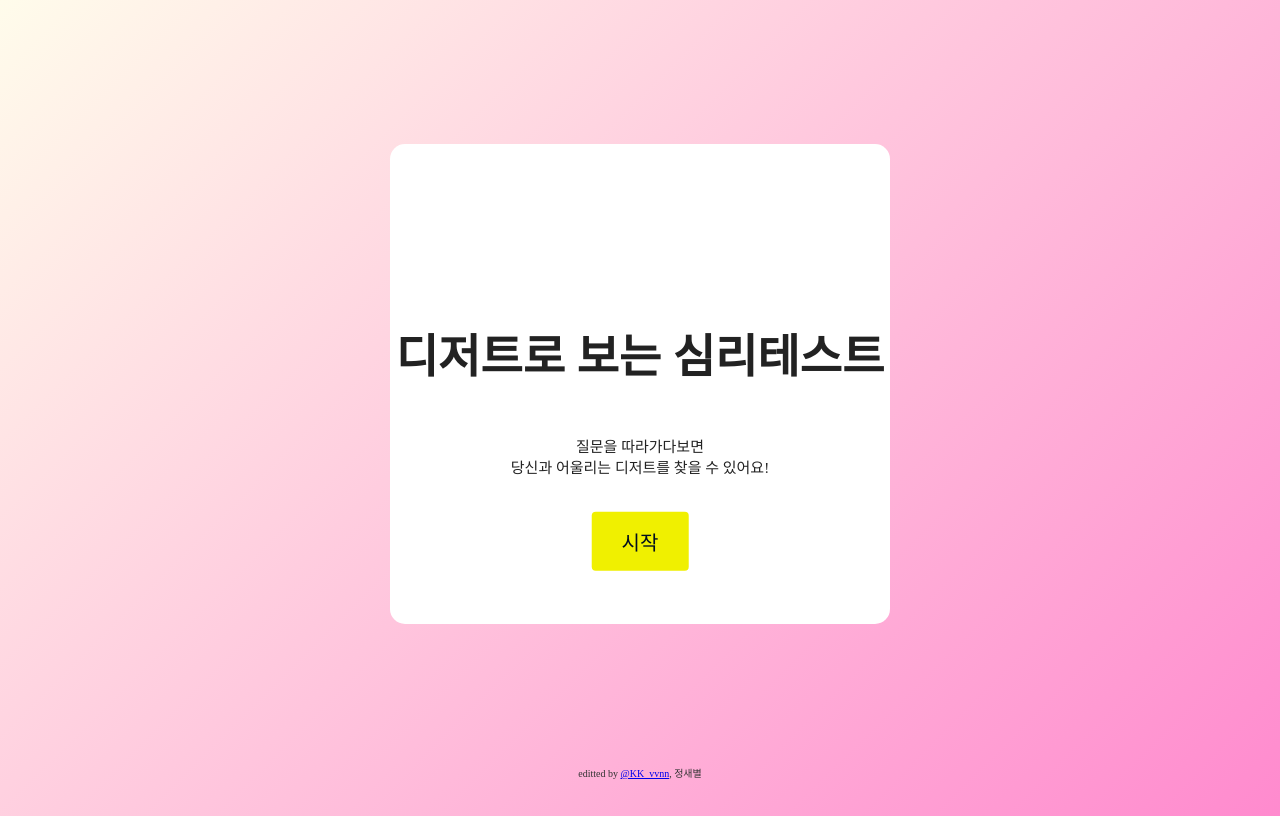
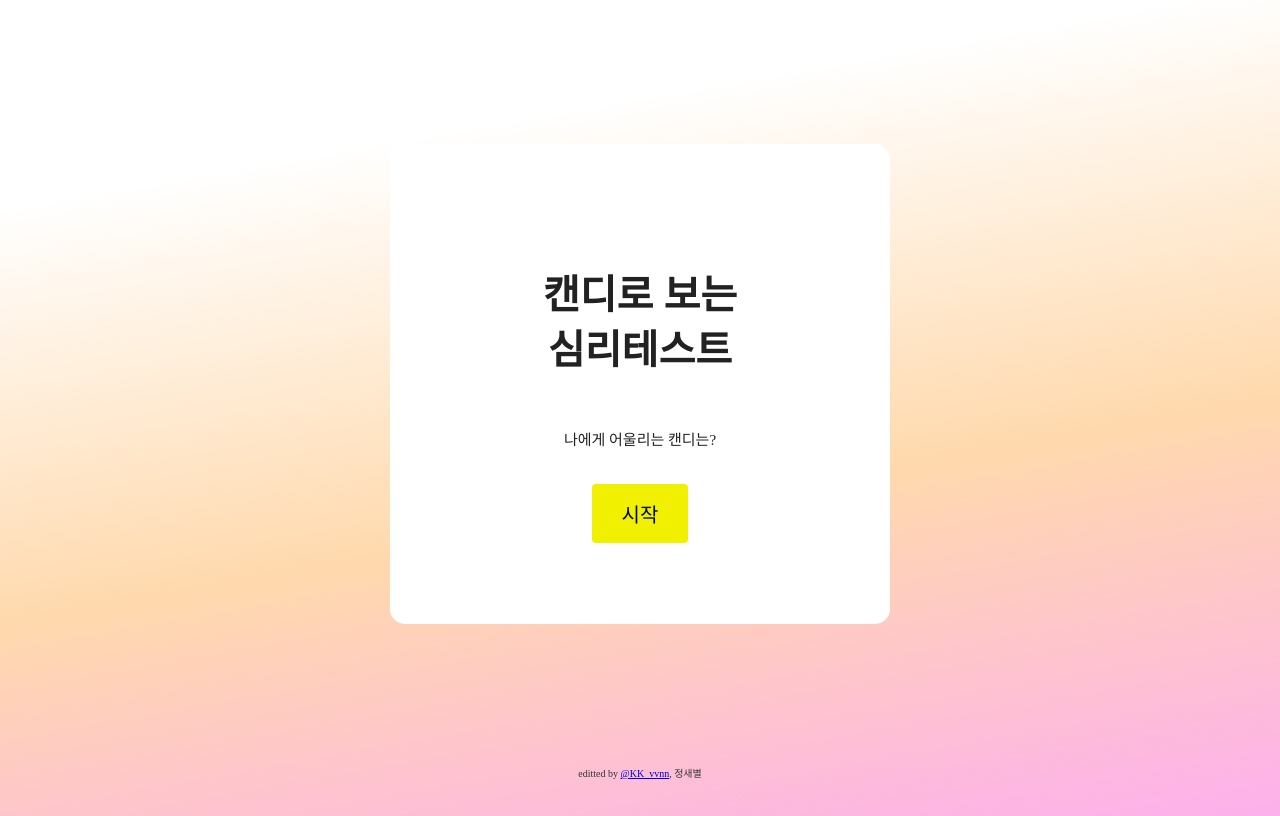
Before and after one commit to Kvvnn/tarotmbti, a plain HTML site: page index.html in a window 1280 px wide. Drawn offline with Linux system fonts and the light colour scheme; a web font is replaced by a local one.

Commit message:
indexpage_fix

```diff
--- a/css/indexStyle.css
+++ b/css/indexStyle.css
@@ -11,13 +11,13 @@ body{
     text-align:center;
     font-family:IBMPlexSansKR-Bold;
     height: 100vh;
-    background-image: linear-gradient(-45deg, rgb(255, 138, 206), rgb(255, 252, 235));
+    background-image: linear-gradient(170deg, rgb(255, 255, 255) 20%, rgb(255, 217, 173), rgb(253, 176, 236));
     background-position-x : center;
     background-repeat: no-repeat;
     color:#222222;
 }
 #indexTitle{
-    font-size: 23px;
+    font-size: 20px;
     line-height: 55px;
 
     margin-top: 30%;
--- a/index.html
+++ b/index.html
@@ -26,9 +26,9 @@
 </head>
 <body>
 <div id = "textBox">
-    <div id = "indexTitle"> <h1>디저트로 보는 심리테스트</h1></div>
+    <div id = "indexTitle"> <h1>캔디로 보는<br \> 심리테스트</h1></div>
     <div id = "indexMain">
-        질문을 따라가다보면<br \>당신과 어울리는 디저트를 찾을 수 있어요!
+        나에게 어울리는 캔디는?
         <p><button id="indexButton" type="button" onclick="location.href='0_Q0.html'">시작</button></p>
     </div>
 </div>
```
